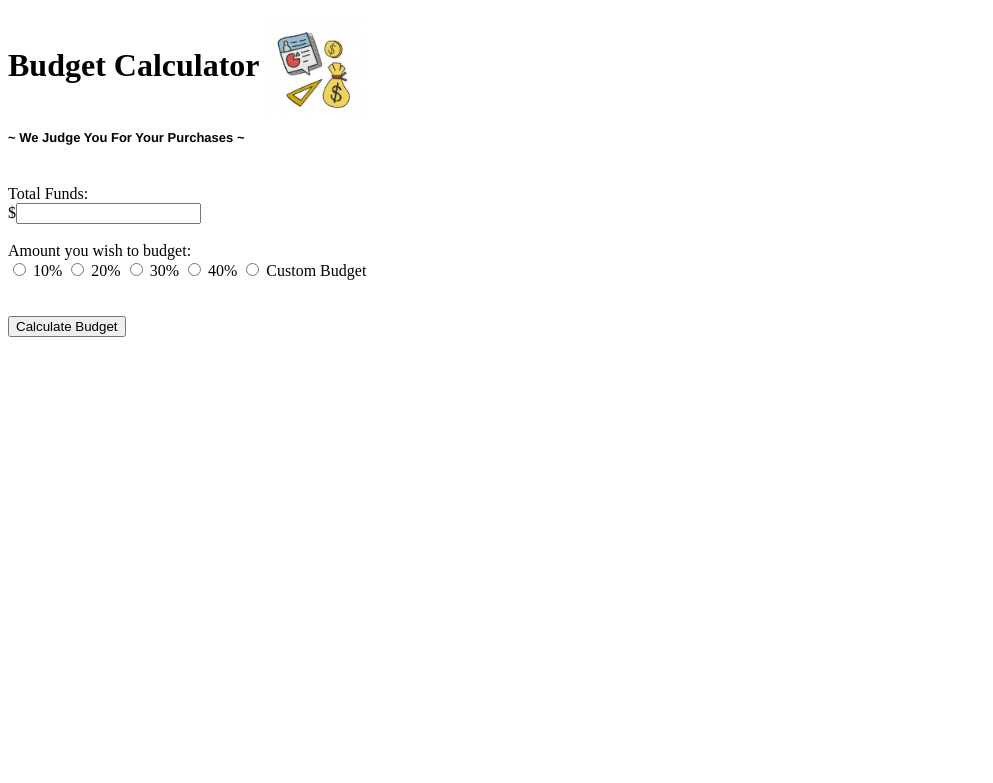
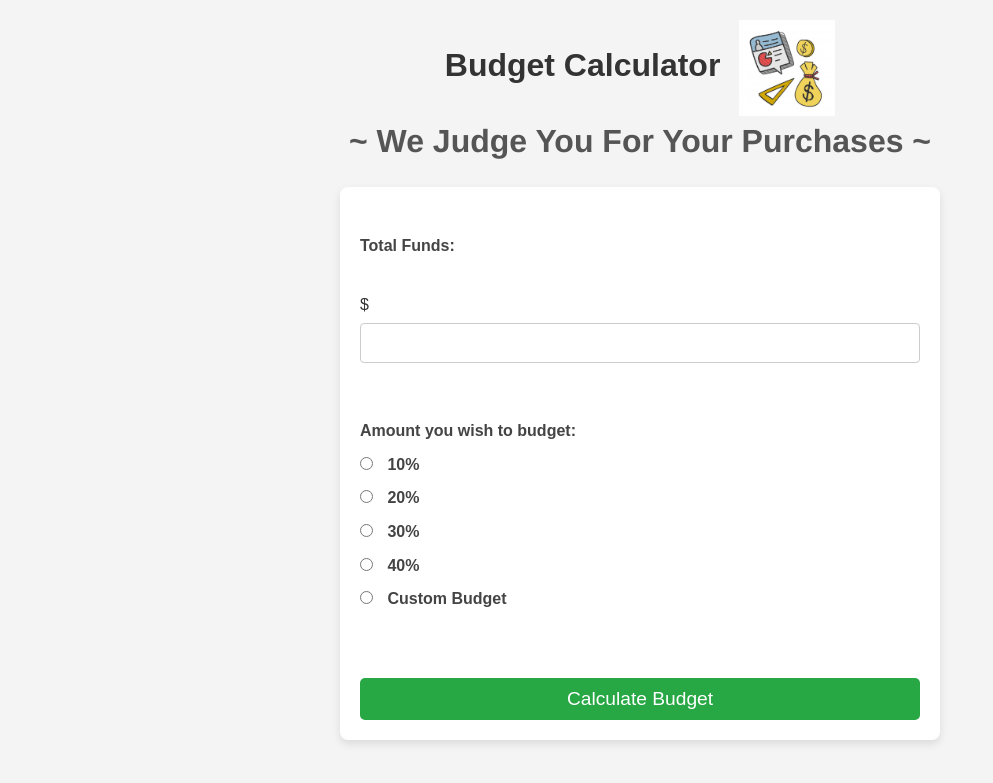
Before and after one commit to JOsterloth/iuylihuit_Budget_Calc_Project, a PHP site: page /start_interface.html in a window 1280 px wide. Shown: the top 783 px of the page, without its empty margins (0-993 px from the left). Run offline with PHP 8.4, Linux system fonts and the light colour scheme.

Commit message:
Update ui_styles.css

```diff
--- a/ui_styles.css
+++ b/ui_styles.css
@@ -1,13 +1,146 @@
-/*Edit Later*/
+/* General Styling */
+* {
+    margin: 0;
+    padding: 0;
+    box-sizing: border-box;
+}
 
-.logo{
+body {
+    font-family: 'Arial', sans-serif;
+    line-height: 1.6;
+    background-color: #f4f4f4;
+    color: #333;
+    padding: 20px;
+}
+
+h1 {
+    text-align: center;
+    margin-bottom: 20px;
+    font-size: 2em;
+}
+
+h1 p {
+    font-size: 1em;
+    font-family: 'Franklin Gothic Medium', 'Arial Narrow', Arial, sans-serif;
+    color: #555;
+}
+
+/*form*/
+form {
+    max-width: 600px;
+    margin: 0 auto;
+    background-color: #fff;
+    padding: 20px;
+    border-radius: 8px;
+    box-shadow: 0 4px 8px rgba(0, 0, 0, 0.1);
+}
+
+form div {
+    margin-bottom: 15px;
+}
+
+label {
+    font-size: 1em;
+    font-weight: bold;
+    margin-bottom: 5px;
+    display: inline-block;
+    color: #444;
+}
+
+input[type="text"],
+input[type="number"],
+select {
+    width: 100%;
+    padding: 10px;
+    margin-top: 5px;
+    border: 1px solid #ccc;
+    border-radius: 5px;
+    font-size: 1em;
+}
+
+input[type="radio"] {
+    margin-right: 10px;
+}
+
+.radio-group label {
+    margin-right: 15px;
+    font-size: 1em;
+}
+
+button {
+    width: 100%;
+    padding: 10px;
+    background-color: #28a745;
+    color: #fff;
+    border: none;
+    border-radius: 5px;
+    font-size: 1.2em;
+    cursor: pointer;
+    margin:auto;
+
+}
+
+.logo {
     display: inline;
     height: 3em;
     width: auto;
     vertical-align: middle;
+    margin-left: 10px;
 }
 
-h1 p{
-    font-size: small;
-    font-family: 'Franklin Gothic Medium', 'Arial Narrow', Arial, sans-serif;
+/*Adds a blue border around the selected box*/
+input[type="text"]:focus {
+    border-color: #007bff;
+    outline: none;
 }
+
+/*table*/
+table {
+    width: 100%;
+    margin-top: 20px;
+    border-collapse: collapse;
+}
+
+table th,
+table td {
+    padding: 12px;
+    border: 1px solid #ddd;
+    text-align: left;
+}
+
+table th {
+    background-color: #f8f8f8;
+    font-weight: bold;
+}
+
+table td {
+    background-color: #fafafa;
+}
+
+table tr:nth-child(even) td {
+    background-color: #f2f2f2;
+}
+
+table tr:hover td {
+    background-color: #e9ecef;
+}
+
+
+/* Form Labels */
+form label {
+    font-weight: bold;
+    margin-bottom: 8px;
+    display: block;
+}
+
+form input[type="text"],
+form input[type="password"] {
+    width: 100%;
+    padding: 10px;
+    margin-bottom: 15px;
+    border: 1px solid #ccc;
+    border-radius: 4px;
+    box-sizing: border-box;
+    font-size: 1rem;
+
+}
```
